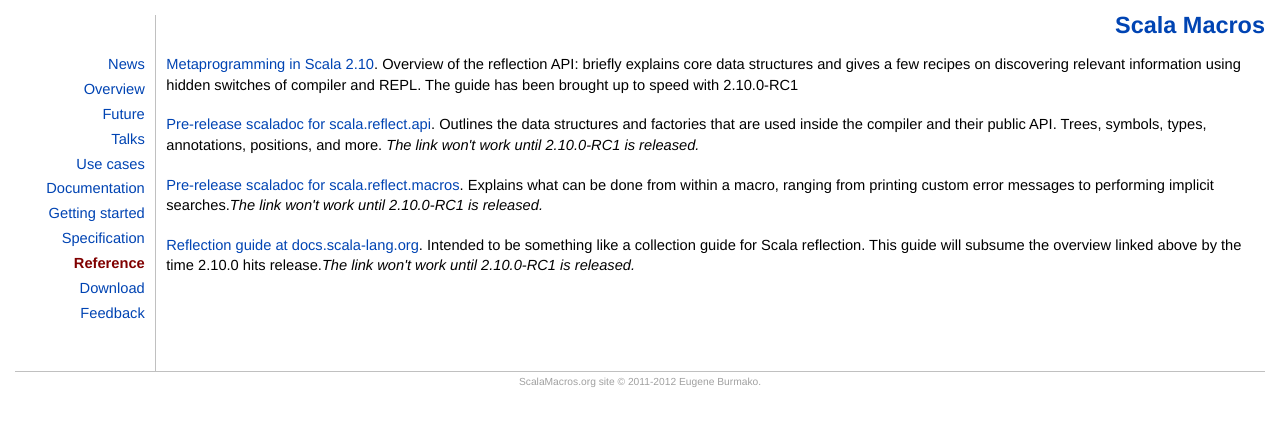
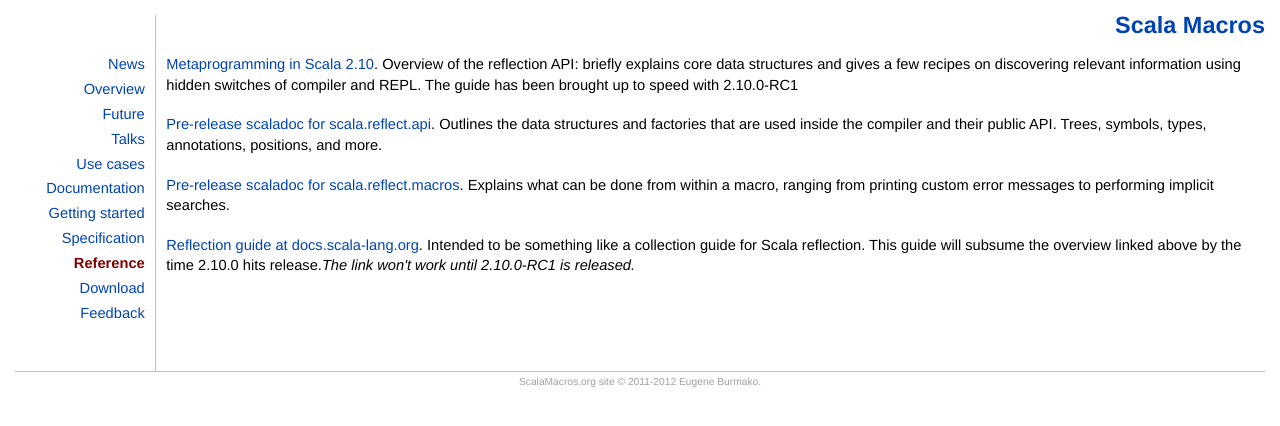
Before and after one commit to scalamacros/scalamacros.github.com, a Jekyll site: the page built from documentation/reference.html, in a window 1280 px wide. Shown: the top 426 px of the page. Built offline with Jekyll 4.4.1, drawn with Linux system fonts in a browser that asks for light colours; comment, search, counter and statistics services are not loaded.

Commit message:
fixes broken links

```diff
--- a/documentation/reference.html
+++ b/documentation/reference.html
@@ -7,8 +7,8 @@
 
 <p><a href="/talks/2012-04-28-MetaprogrammingInScala210.pdf">Metaprogramming in Scala 2.10</a>. Overview of the reflection API: briefly explains core data structures and gives a few recipes on discovering relevant information using hidden switches of compiler and REPL. The guide has been brought up to speed with 2.10.0-RC1</p>
 
-<p><a href="http://www.scala-lang.org/api/milestone/index.html#scala.reflect.api.package">Pre-release scaladoc for scala.reflect.api</a>. Outlines the data structures and factories that are used inside the compiler and their public API. Trees, symbols, types, annotations, positions, and more. <i>The link won't work until 2.10.0-RC1 is released.</i></p>
+<p><a href="http://www.scala-lang.org/api/rc/index.html#scala.reflect.api.package">Pre-release scaladoc for scala.reflect.api</a>. Outlines the data structures and factories that are used inside the compiler and their public API. Trees, symbols, types, annotations, positions, and more.</p>
 
-<p><a href="http://www.scala-lang.org/api/milestone/index.html#scala.reflect.macros.package">Pre-release scaladoc for scala.reflect.macros</a>. Explains what can be done from within a macro, ranging from printing custom error messages to performing implicit searches.<i>The link won't work until 2.10.0-RC1 is released.</i></p>
+<p><a href="http://www.scala-lang.org/api/rc/index.html#scala.reflect.macros.package">Pre-release scaladoc for scala.reflect.macros</a>. Explains what can be done from within a macro, ranging from printing custom error messages to performing implicit searches.</p>
 
 <p><a href="http://docs.scala-lang.org/overviews/reflection/overview.html">Reflection guide at docs.scala-lang.org</a>. Intended to be something like a collection guide for Scala reflection. This guide will subsume the overview linked above by the time 2.10.0 hits release.<i>The link won't work until 2.10.0-RC1 is released.</i></p>
```
